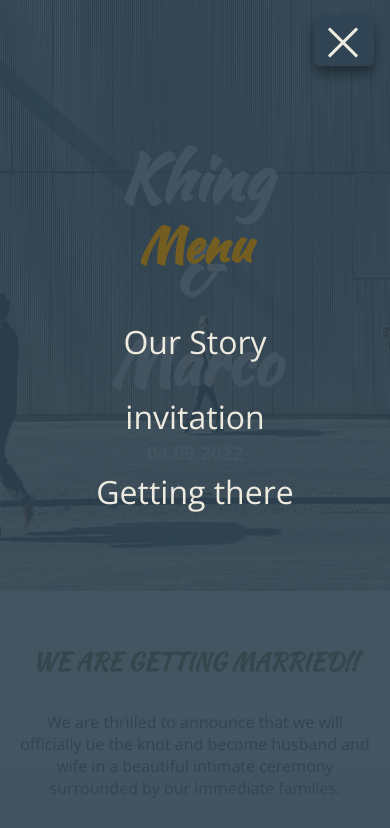
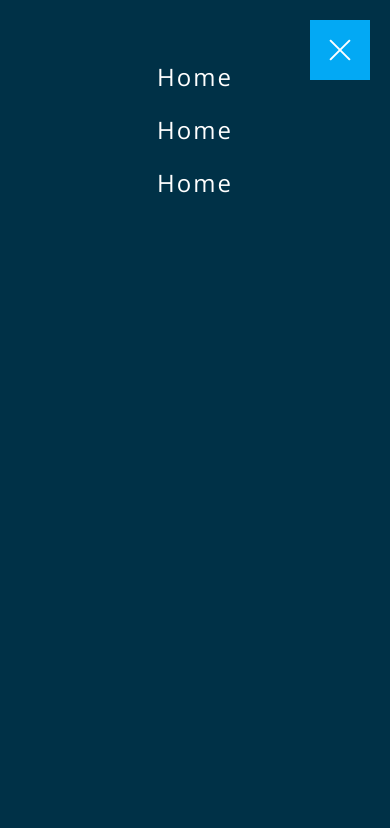
Before and after one commit to Afrodeezia/Wedding-Invitation, a plain HTML site: page index.html in a window 390 px wide. Both pictures are taken after a click on the element 344 px from the left and 41 px from the top of the page. Shown: the top 828 px of the page. Drawn offline with nearby package versions, Linux system fonts and the light colour scheme.

Commit message:
fixed overlay. will finish overlay tomorrow and responsiveness.

```diff
--- a/index.html
+++ b/index.html
@@ -21,26 +21,19 @@
    <header id="section-a">
 
     <nav>
-        <div class="menu-icon">
-          <span></span>
-        </div>
+        <div id="toggle"></div>
+
       </nav>
 
-      <section class="overlay-menu">
-        <div class="container">
-          <div class="row">
-            <div class="columns">
-              <h2>Menu</h2>
-              <ul>
-                <li onclick="storyCloseNav()">Our Story</li>
-                <li onclick="gettingCloseNav()">invitation</li>
-                <li onclick="faqsCloseNav()">Getting there<li>
-              </ul>
-            </div>
 
+      <div id="overlay">
+          <ul>
+              <li><a href="#">Home</a></li>
+              <li><a href="#">Home</a></li>
+              <li><a href="#">Home</a></li>
+
+          </ul>
           </div>
-        </div>
-      </section>
 
 
 
--- a/index.js
+++ b/index.js
@@ -1,14 +1,31 @@
 //------------------ OVERLAY ------------------------------
-  $(".menu-icon").click(function() {
-    $(this).toggleClass("active");
-    $(".overlay-menu").toggleClass("open");
-  });
+const toggle = document.getElementById('toggle');
+const sidebar = document.getElementById('overlay');
+
+document.onclick = function(e) {
+    if(e.target.id !== 'overlay' && e.target.id !== 'toggle' )
+    {
+      toggle.classList.remove('active');
+      overlay.classList.remove('active')
+    }
+}
+
+toggle.onclick = function(){
+    toggle.classList.toggle('active');
+    overlay.classList.toggle('active');
+}
+
+
+
+
 
 
 
   function storyCloseNav() {
     window.scrollTo(0,400);
-    document.getElementsByClassName("overlay-menu").style.width = "0%";
+
+
+
 
   }
 
--- a/style.css
+++ b/style.css
@@ -24,157 +24,87 @@ h2 {
 
 /* --------- start of nav bar ------------ */
 
-nav {
-
-    color: #2e2e2e;
-    font-size: 0.2rem;
+#toggle {
     position: fixed;
-    width: 100%;
-    left: 0;
-    top: 0;
-    z-index: 200;
-}
-
-.menu-icon {
-    background-color: #304453;
-    box-shadow: 0 7px 12px rgb(0 0 0 / 0.4);
-    border-radius: 7px;
-    top: 1rem;
-    right: 1rem;
+    top: 20px;
+    right: 20px;
     width: 60px;
-    height: 50px;
-    margin: 0 0 0 auto;
-    position: relative;
+    height: 60px;
+    background: #03a9f4;
     cursor: pointer;
-    transition: background 0.5s;
-}
-
-
-
-.menu-icon span,
-.menu-icon span:before,
-.menu-icon span:after {
-    cursor: pointer;
-    border-radius: 1px;
-    height: 3px;
-    width: 40px;
-    background: #EDEAE0;
-    position: absolute;
-    left: 15%;
-    top: 50%;
-    display: block;
-    content: '';
-    transition: all 0.5s ease-in-out;
-}
-
-.menu-icon span:before {
-    left: 0;
-    top: -10px;
-}
-
-.menu-icon span:after {
-    left: 0;
-    top: 10px;
-}
-
-.menu-icon.active {
-    background: #304453;
-}
-
-.menu-icon.active span {
-    background-color: transparent;
-}
-
-.menu-icon.active span:before,
-.menu-icon.active span:after {
-    top: 0;
-}
-
-.menu-icon.active span:before {
-    transform: rotate(135deg);
-}
-
-.menu-icon.active span:after {
-    transform: rotate(-135deg);
-}
-
-
-
-/* Menu */
-
-.overlay-menu {
-    background: rgba(48, 68, 83, 0.9);
-    color: #EDEAE0;
-    position: fixed;
-    left: 0;
-    top: 0;
-    height: 100%;
-    overflow-y: auto;
-    -webkit-overflow-scrolling: touch;
-    width: 100%;
-    padding: 50px 0;
-    opacity: 0;
-    text-align: center;
-    transform: translateY(-100%);
-    transition: all 0.5s;
-    z-index: 5;
-}
-
-.overlay-menu.open {
-    opacity: 1;
-    transform: translateY(0%);
-}
-
-.overlay-menu .columns {
-    transform: translateY(5%);
-    opacity: 0;
-    transition: all 0.4s;
-    transition-delay: 0s;
-}
-
-.overlay-menu.open .columns {
-    transition: all 1s;
-    transition-delay: 1s;
-    opacity: 1;
-    transform: translateY(0%);
-}
-
-.overlay-menu .columns:nth-child(2) {
-    transition-delay: 0s;
-}
-
-.overlay-menu.open .columns:nth-child(2) {
-    transition-delay: 1.25s;
-}
-
-
-.overlay-menu ul {
-    font-size: 2rem;
+    display: flex;
+    justify-content: center;
+    align-items: center;
+    z-index: 300;
 
 }
 
-.overlay-menu li {
-    transition: all 0.5s ease;
-    cursor: pointer;
+#toggle::before {
+    content: '';
+    position: absolute;
+    width: 28px;
+    height: 2px;
+    background: #fff;
+    transform: translateY(-5px);
+    transition: 0.2s;
 }
 
-.overlay-menu li:hover {
-    opacity: 0.1;
+#toggle::after {
+    content: '';
+    position: absolute;
+    width: 28px;
+    height: 2px;
+    background: #fff;
+    transform: translateY(5px);
+    transition: 0.2s;
 }
 
-.columns h2 {
-    padding-bottom: 1.5rem;
-    font-size: 3rem;
+#toggle.active::before {
+    transform: translateY(0px) rotate(45deg);
 }
 
-.overlay-menu ul li {
-    padding: 1rem;
+#toggle.active::after {
+    transform: translate(0px) rotate(-45deg);
 }
 
-.columns {
-    margin-top: 160px;
+#overlay {
+    position: fixed;
+    top: 0;
+    left: -100%;
+    width: 100%;
+    height: 100vh;
+    background: #003147;
+    transition: 0.5s;
+    z-index: 299;
+
 }
 
+#overlay.active {
+    left: 0px;
+}
+
+#overlay ul {
+    position: relative;
+    margin-top: 50px;
+}
+
+#overlay ul li {
+    list-style: none;
+    display: inline-block;
+    width: 100%;
+    padding: 10px 40px;
+}
+
+#overlay ul li:hover {
+    background: #03a9f4;
+}
+
+#overlay ul li a {
+    color: #fff;
+    text-decoration: none;
+    font-size: 1.5em;
+    letter-spacing: 2px;
+}
 
 
 /* ------------ end of nav bar ------------- */
```
